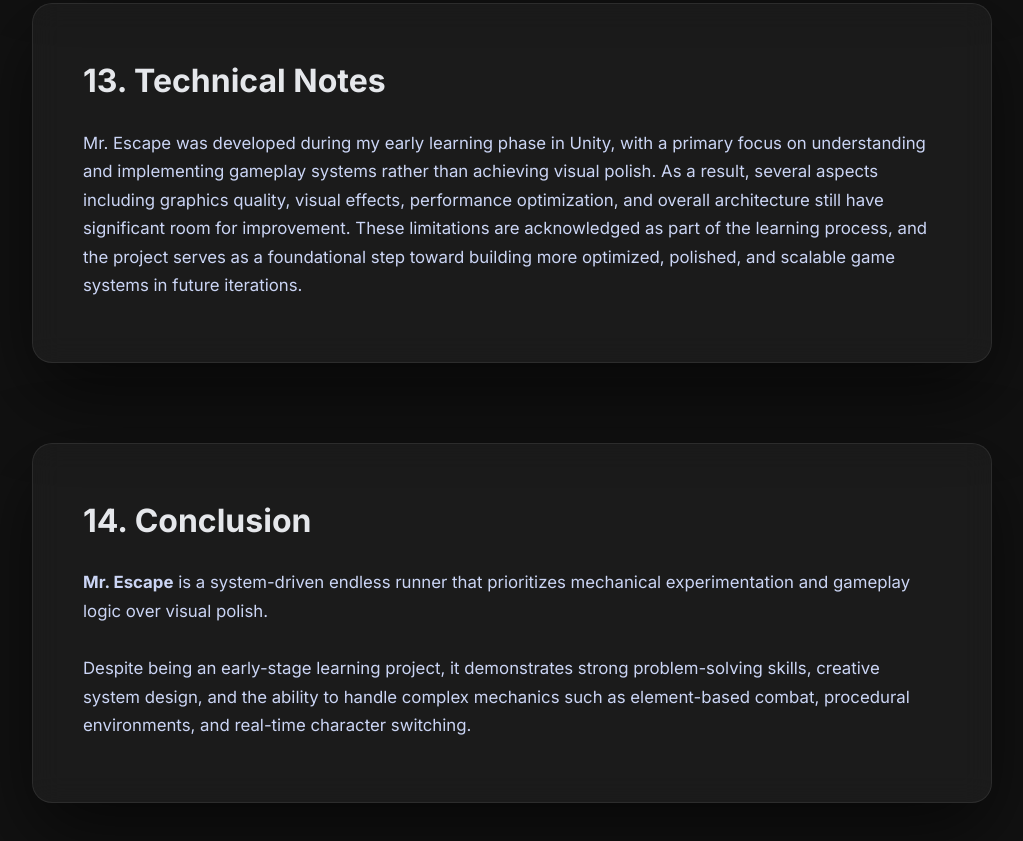
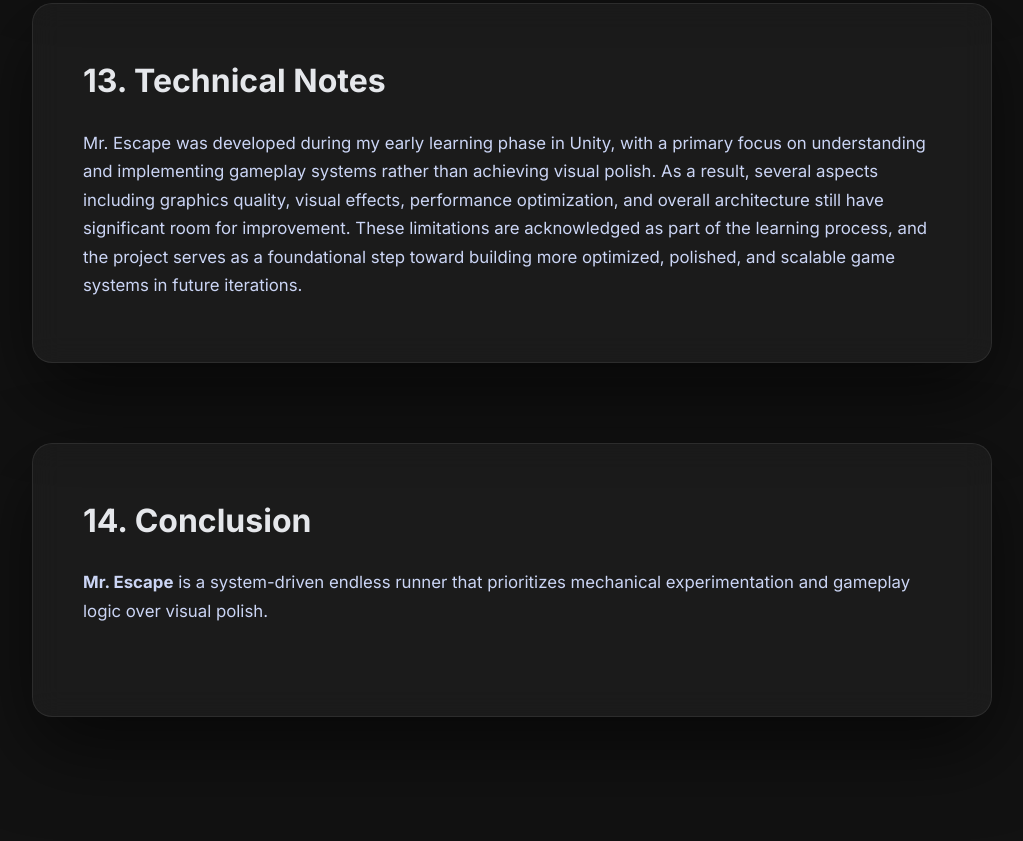
Before and after one commit to OG-Saphal/Mr.Escape, a plain HTML site: page index.html in a window 1280 px wide. Shown: the part 8545-9386 px from the top of the page, without its empty margins (128-1151 px from the left). After the commit the page ends 9362 px from the top, so only its background shows below. Drawn offline with Linux system fonts and the light colour scheme.

Commit message:
Update index.html

```diff
--- a/index.html
+++ b/index.html
@@ -388,10 +388,6 @@ in future iterations.
 <strong>Mr. Escape</strong> is a system-driven endless runner that prioritizes
 mechanical experimentation and gameplay logic over visual polish.
 <br><br>
-Despite being an early-stage learning project, it demonstrates strong
-problem-solving skills, creative system design, and the ability to handle
-complex mechanics such as element-based combat, procedural environments,
-and real-time character switching.
 </p>
 </div>
 </div>
```
